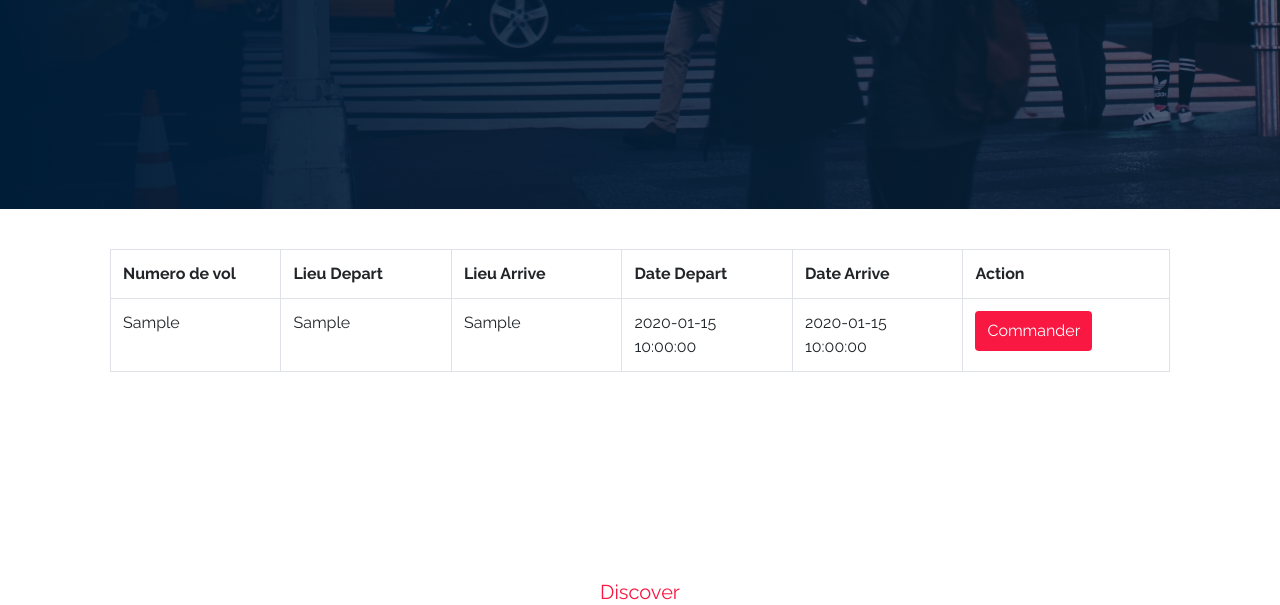
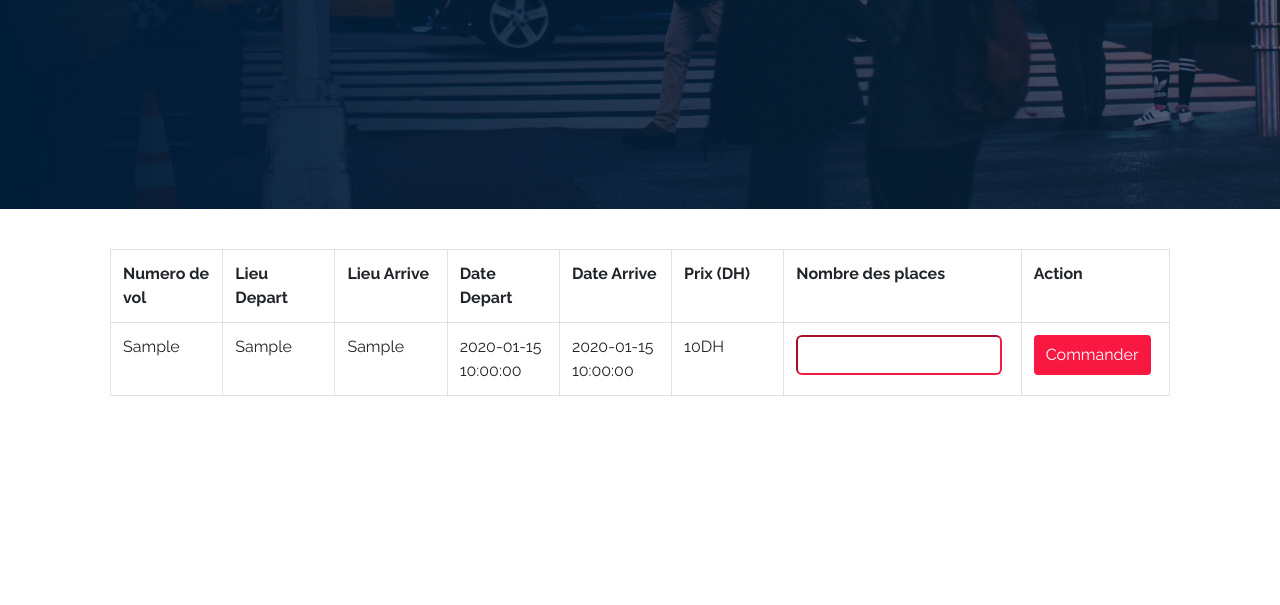
Before and after one commit to naaoufal/brief_reservation, a PHP site: page / in a window 1280 px wide. Shown: the part 691-1296 px from the top of the page. Run offline with PHP 8.4, Linux system fonts and the light colour scheme; tables that the repository leaves empty or names only in its code hold one stand-in row (values such as "Sample post"); some libraries are stand-ins or nearby versions.

Commit message:
add files

```diff
--- a/index.php
+++ b/index.php
@@ -55,6 +55,11 @@
             border : #F91842;
             border-radius : 4px;
             cursor : pointer;
+        }
+        #number{
+            padding : 6px 12px;
+            border-radius : 6px;
+            border-color : #F91842;;
         }
     </style>
 </head>
@@ -155,6 +160,8 @@
                     <th width="10%">Lieu Arrive</th>
                     <th width="10%">Date Depart</th>
                     <th width="10%">Date Arrive</th>
+                    <th width="10%">Prix (DH)</th>
+                    <th width="10%">Nombre des places</th>
                     <th width="10%">Action</th>
                 </tr>
                 <?php while($row = mysqli_fetch_object($result)){ ?>
@@ -164,6 +171,8 @@
                     <td><?php echo $row->lieu_arrive ?></td>
                     <td><?php echo $row->date_depart ?></td>
                     <td><?php echo $row->date_arrive ?></td>
+                    <td><?php echo $row->prix ?>DH</td>
+                    <td><input id="number" type="number" min="1" max="<?php echo $row->nom_places ?>"/></td>
                     <td><button id="commande">Commander</button></td>
                 </tr>
                 <?php } ?>
```
